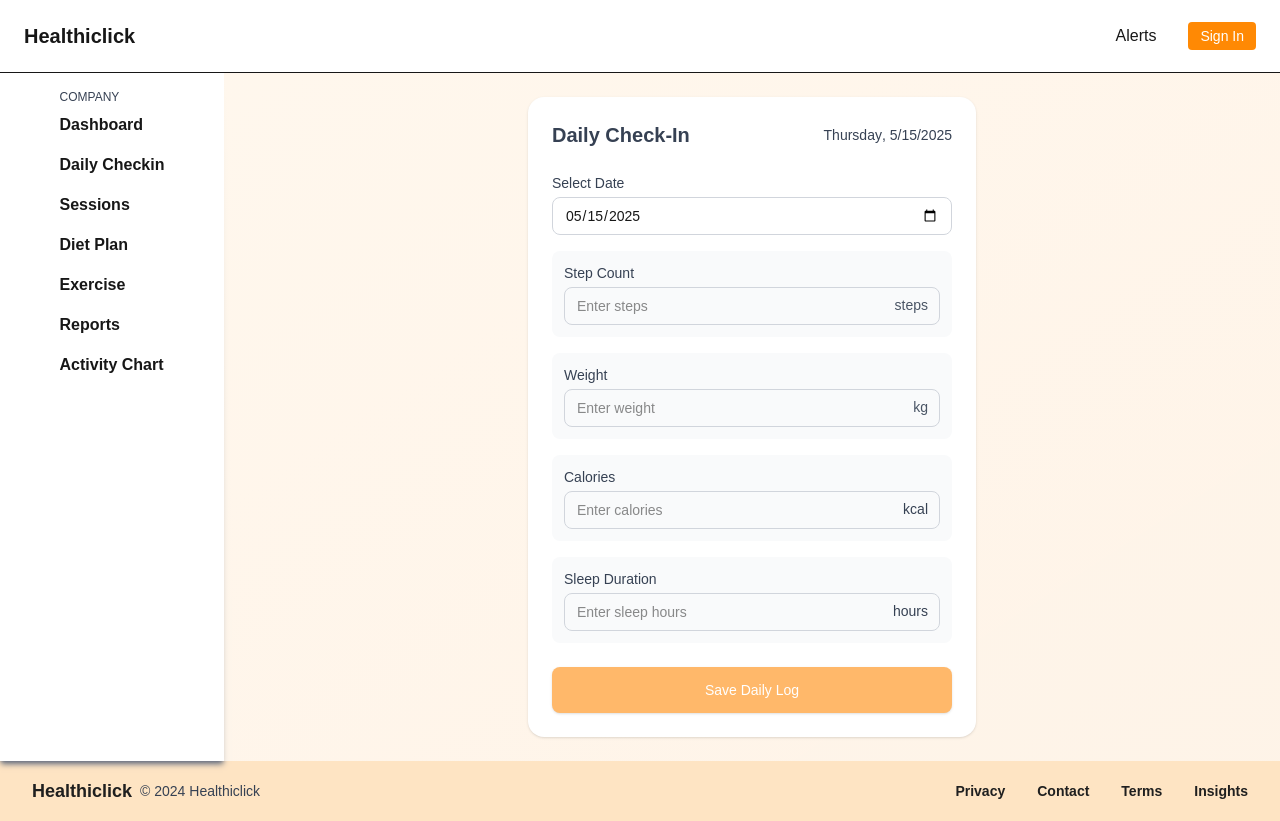
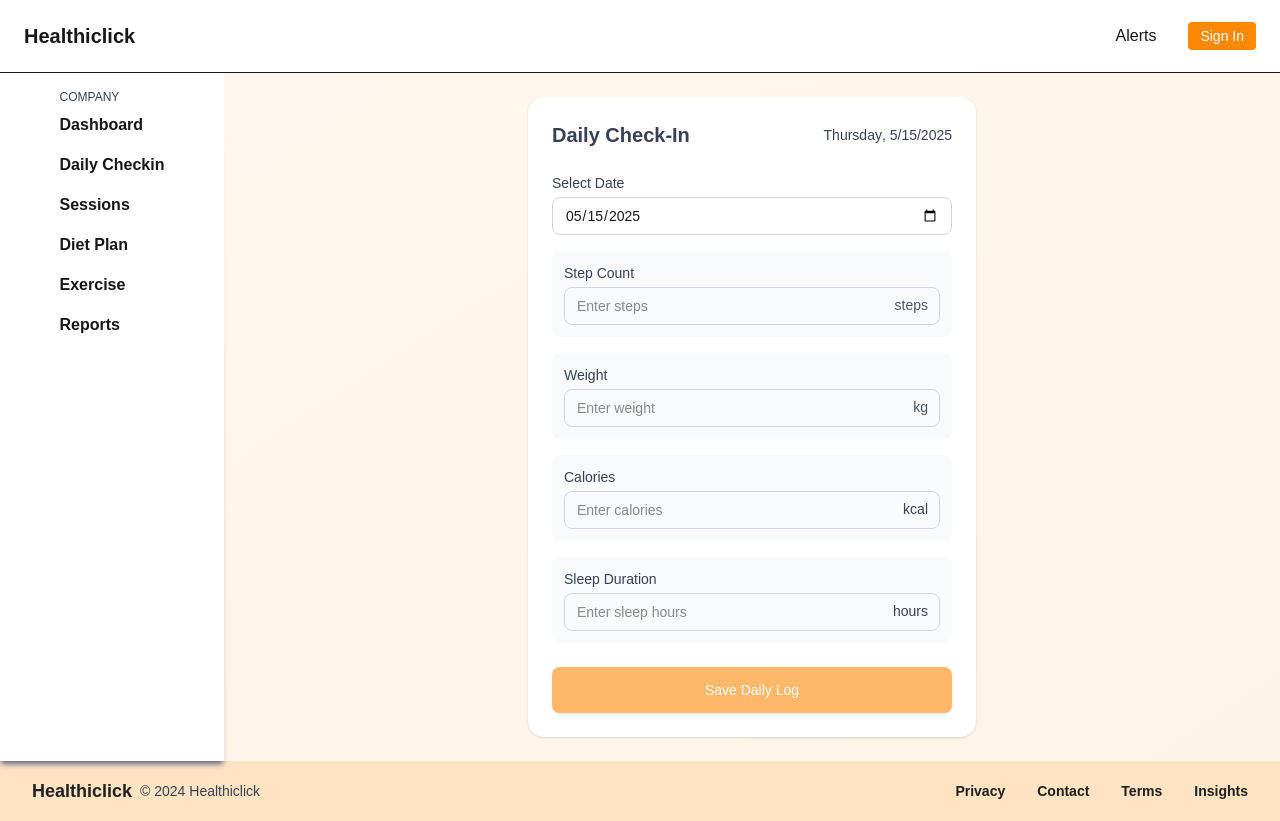
Before and after one commit to RavneetDTU/healthiclick_frontend, a Next.js app: page /feature/dailyCheckin in a window 1280 px wide. Built offline with nearby package versions, Linux system fonts and the light colour scheme.

Commit message:
fix minor issue

```diff
--- a/src/Components/UserProfile/Components/ProfileTabs.tsx
+++ b/src/Components/UserProfile/Components/ProfileTabs.tsx
@@ -1,14 +1,13 @@
 "use client";
 
 import { useState } from "react";
-import { useProfileStore } from "../store/userProfileStore";
-import { colors } from "@/lib/theme";
+// import { useProfileStore } from "../store/userProfileStore";
 import { ProfileDietPlan } from "./ProfileDietPlan";
 import ProfileExercise from "./ProfileExercise";
 
 
 export default function ProfileTabs() {
-  const { user, appointments } = useProfileStore();
+  // const { user, appointments } = useProfileStore();
   const [activeTab, setActiveTab] = useState("diet");
 
 
@@ -36,7 +35,7 @@ export default function ProfileTabs() {
           >
             Exercise Plan
           </button>
-          <button
+          {/* <button
             onClick={() => setActiveTab("client")}
             className={`px-4 py-3 text-sm font-medium border-b-2 transition-colors ${
               activeTab === "client"
@@ -45,7 +44,7 @@ export default function ProfileTabs() {
             }`}
           >
             Client Data
-          </button>
+          </button> */}
         </div>
       </div>
 
@@ -59,7 +58,7 @@ export default function ProfileTabs() {
             <ProfileExercise/>
           </div>
         )}
-
+{/*
         {activeTab === "client" && (
           <div className="grid md:grid-cols-2 gap-6">
             <div>
@@ -148,7 +147,7 @@ export default function ProfileTabs() {
               </div>
             </div>
           </div>
-        )}
+        )} */}
       </div>
     </div>
   );
--- a/src/shared/atoms/MobileSidebar.tsx
+++ b/src/shared/atoms/MobileSidebar.tsx
@@ -11,7 +11,6 @@ const navItems = [
   { label: "Diet Plan", href: "/feature/dietPlan", group: "COMPANY" },
   { label: "Exercise", href: "/feature/exercise", group: "COMPANY" },
   { label: "Reports", href: "/feature/reports", group: "COMPANY" },
-  { label: "Reports", href: "/feature/activityChart", group: "Activity Chart" },
 ]
 
 export const MobileSidebar = () => {
--- a/src/shared/atoms/Sidebar.tsx
+++ b/src/shared/atoms/Sidebar.tsx
@@ -13,8 +13,6 @@ const navItems = [
   { label: "Diet Plan", href: "/feature/dietPlan" },
   { label: "Exercise", href: "/feature/exercise" },
   { label: "Reports", href: "/feature/reports" },
-  { label: "Activity Chart", href: "/feature/activityChart" },
-
 ];
 
 export const Sidebar = () => {
```
